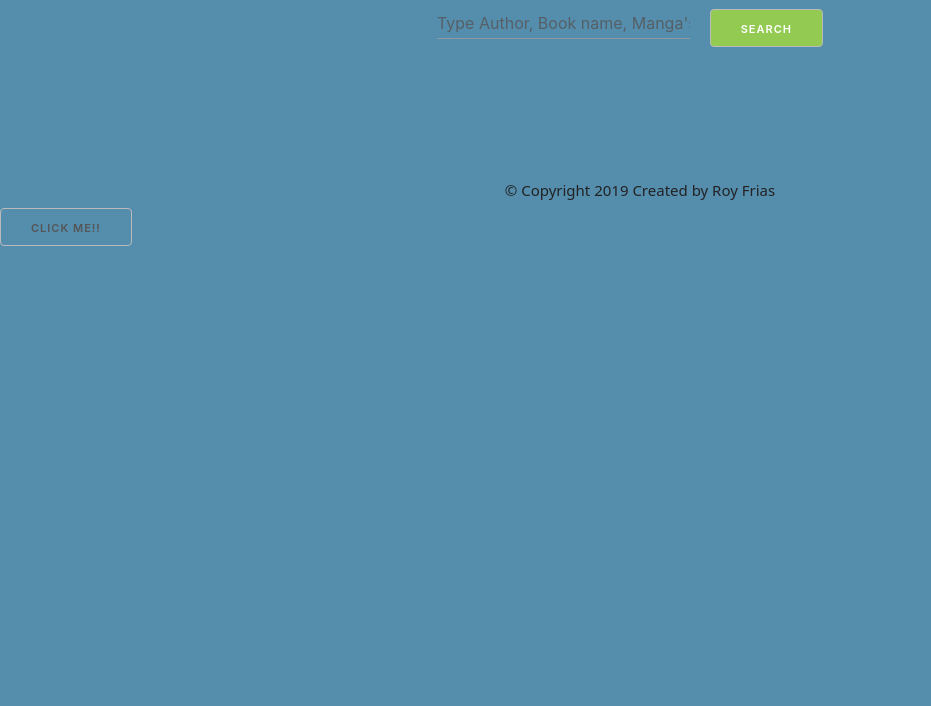
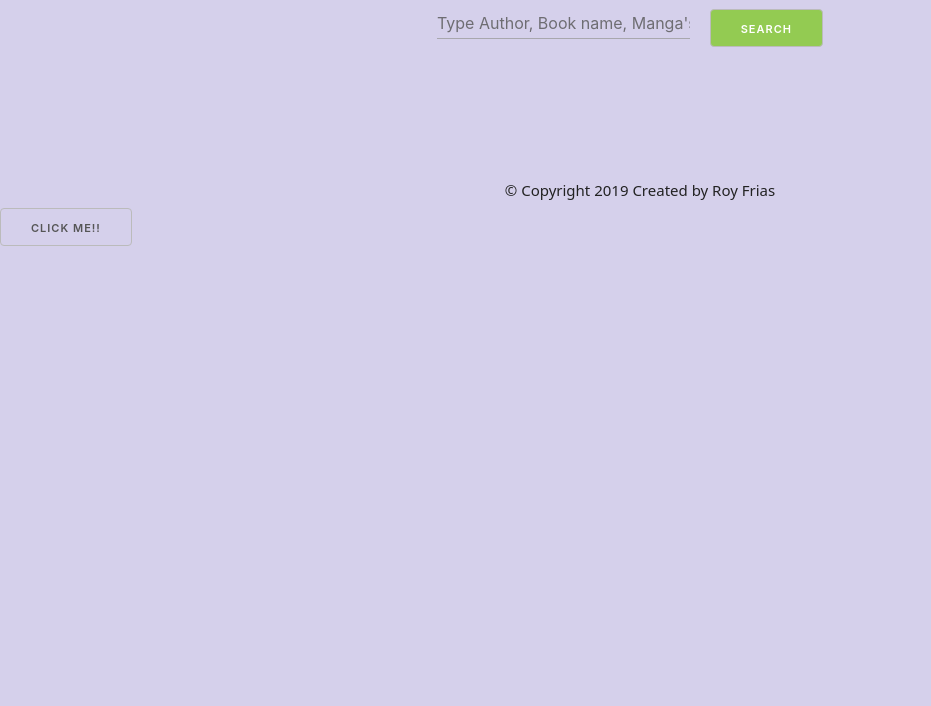
Before and after one commit to LucarioOwns/GitHub_Exercise_Project, a plain HTML site: page index.html in a window 1280 px wide. Shown: the part 94-800 px from the top of the page, without its empty margins (0-931 px from the left). Drawn offline with nearby package versions, Linux system fonts and the light colour scheme.

```diff
--- a/css/project.css
+++ b/css/project.css
@@ -73,7 +73,8 @@
 
 
 body {
- background: 	#558dad;
+ /* background: 	#558dad; */
+ background: 	#c7c0e5bb;
 }
 
 h1 {
```
